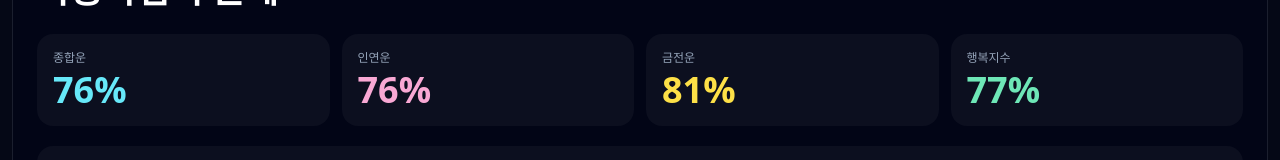
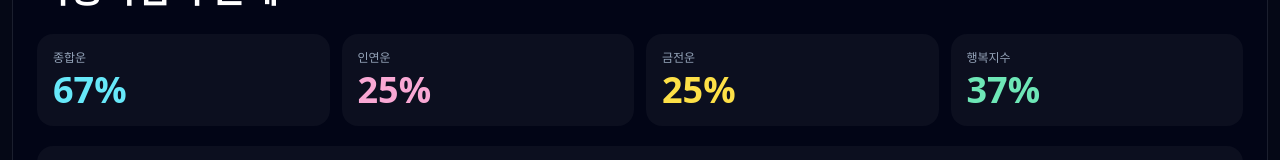
Before and after one commit to biophilia28-png/fortune-flow-app, a React (Vite) app: page / in a window 1280 px wide. Shown: the part 193-353 px from the top of the page. Built offline with nearby package versions, Linux system fonts and the light colour scheme; the HTML template or start-up script is replaced by a standard one.

Commit message:
Update App.jsx

```diff
--- a/src/App.jsx
+++ b/src/App.jsx
@@ -1802,9 +1802,33 @@ function getFortuneCycleStats(birthKey = "default") {
     return calcPseudoSaju(profile);
   }, [profile.birthDate, profile.birthTime, profile.gender, profile.calendarType]);
 
-  const todayFortune = useMemo(() => {
-    return getTodayFortune(profile);
-  }, [profile.birthDate, profile.birthTime, profile.gender, profile.calendarType]);
+ const todayFortune = useMemo(() => {
+  const base = getTodayFortune(profile);
+  const pseudo = calcPseudoSaju(profile);
+
+  return {
+    ...base,
+    total: pseudo.scores.total,
+    love: pseudo.scores.love,
+    money: pseudo.scores.money,
+    happy: pseudo.scores.happy,
+    move: pseudo.scores.move,
+    accident: pseudo.scores.accident,
+    accidentRisk: pseudo.scores.accident,
+    conflict: pseudo.scores.conflict,
+    stress: pseudo.scores.conflict,
+    bigLuck: pseudo.scores.bigLuck,
+    yearLuck: pseudo.scores.yearLuck,
+    monthLuck: pseudo.scores.monthLuck,
+    dayLuck: pseudo.scores.dayLuck,
+    hourLuck: pseudo.scores.hourLuck,
+  };
+}, [
+  profile.birthDate,
+  profile.birthTime,
+  profile.gender,
+  profile.calendarType,
+]);
 
   useEffect(() => {
     setSelectedFortune(null);
```
